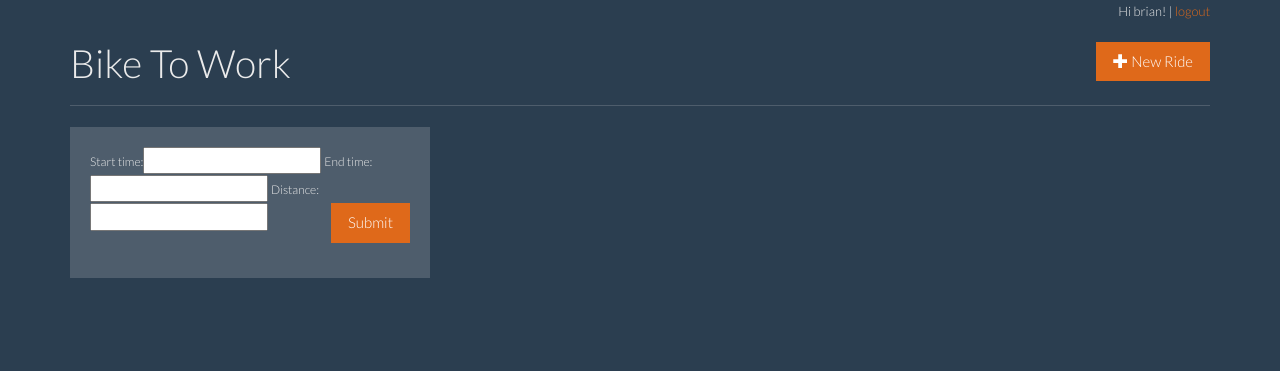
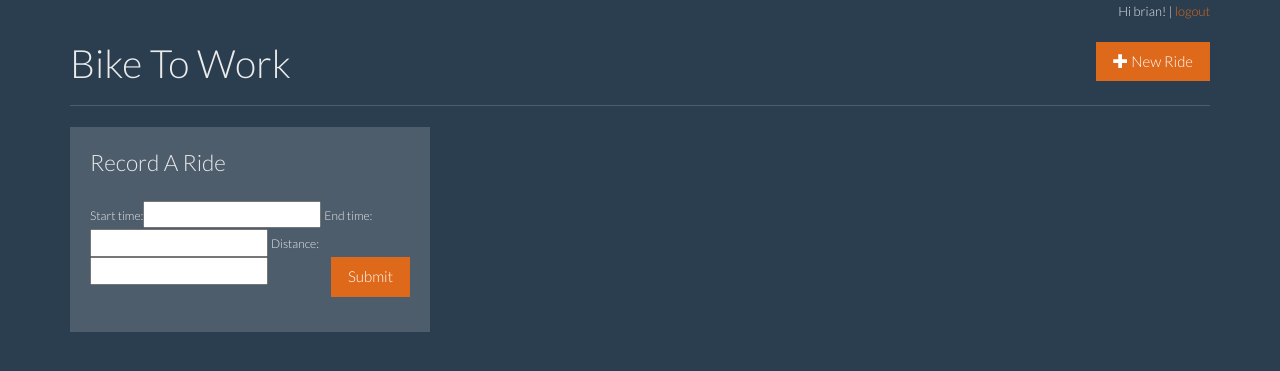
Before and after one commit to briandailey/biketowork.us, a Django app: page /new/ in a window 1280 px wide. Shown: the top 371 px of the page. Run offline with Django 3.2, Linux system fonts and the light colour scheme; a user stored in the database is signed in; some libraries are stand-ins or nearby versions.

Commit message:
Add a nice little header to the new ride page.

```diff
--- a/templates/rides/new.html
+++ b/templates/rides/new.html
@@ -7,6 +7,7 @@
     <div class="col-lg-4">
         <div class="well" style="margin: 0px auto;">
             <fieldset>
+                <legend>Record A Ride</legend>
                 {{ form|bootstrap }}
                 <div class="form-group pull-right">
                     <button type="submit" class="btn btn-primary">Submit</button>
```
